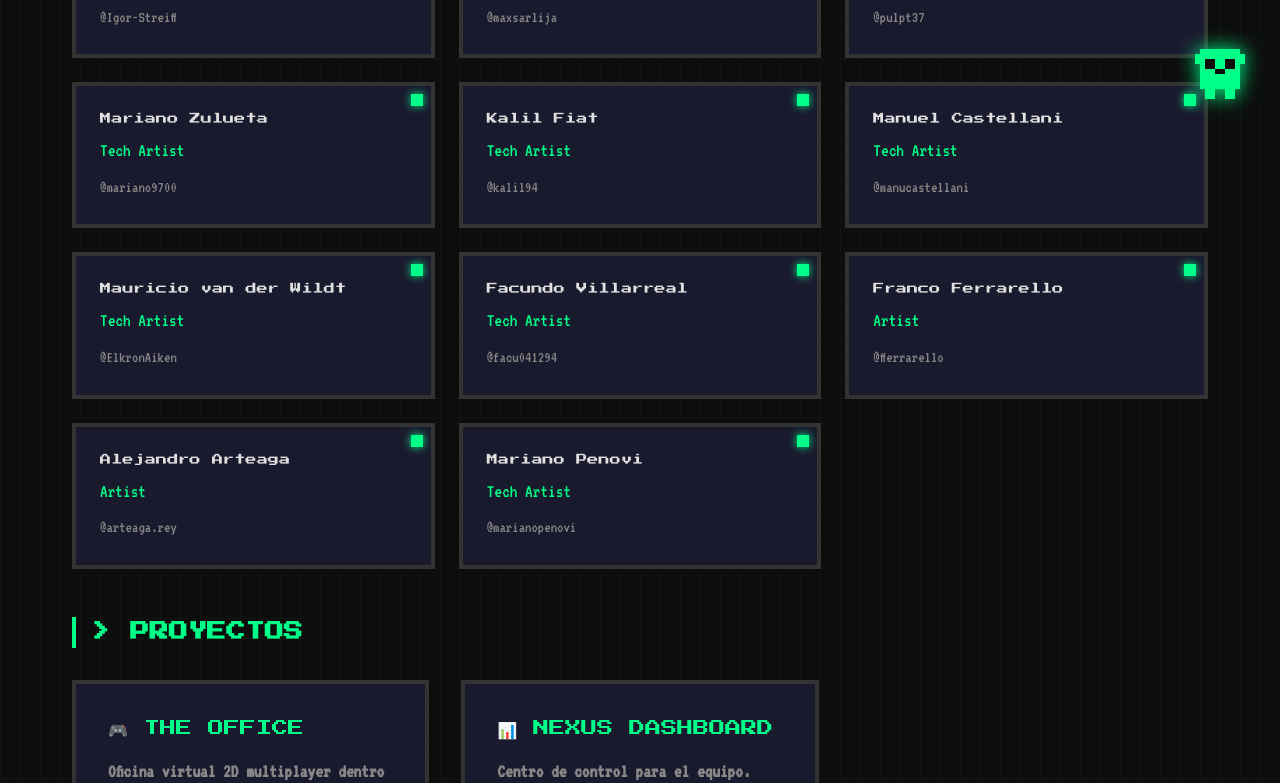
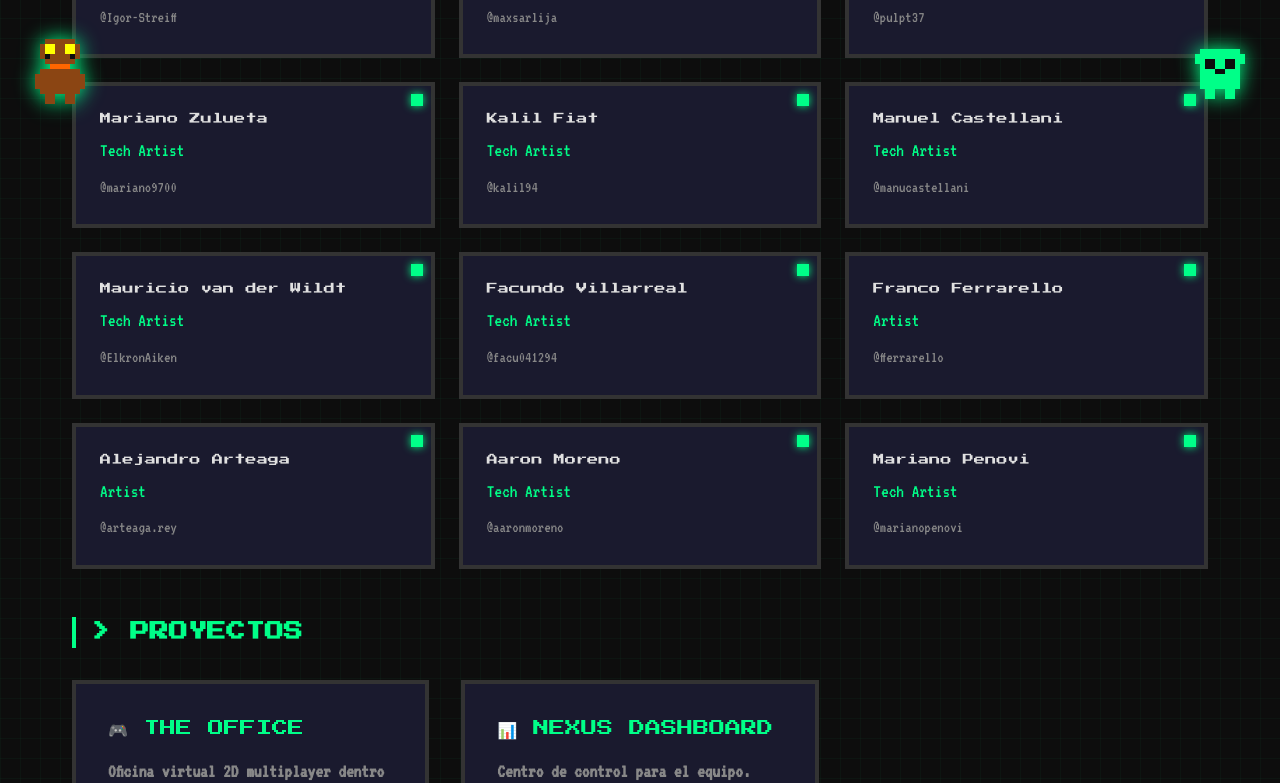
Before and after one commit to maxsarlijagit/desafioViernes, a website: page landing.html in a window 1280 px wide. Shown: the part 662-1445 px from the top of the page. Drawn offline with Linux system fonts and the light colour scheme.

Commit message:
feat: add Aaron Moreno mascot and update team to 12 members

```diff
--- a/landing.html
+++ b/landing.html
@@ -322,7 +322,7 @@
   </style>
 </head>
 <body>
-  <!-- MASCOTE INTERACTIVO -->
+  <!-- MASCOTE INTERACTIVO (Gogenzo) -->
   <div class="mascot-container">
     <div class="mascot-bubble" id="bubble">¡Che, hola! 👋</div>
     <svg class="mascot pixel-pet" id="mascot" viewBox="0 0 16 16" onclick="interact()">
@@ -340,6 +340,45 @@
     </svg>
   </div>
 
+  <!-- MASCOTE AARON (izquierda) -->
+  <div class="mascot-container-left">
+    <div class="mascot-bubble" id="bubble-aaron">¡Qué onda! 😎</div>
+    <svg class="mascot pixel-pet" id="mascot-aaron" viewBox="0 0 16 16" onclick="interactAaron()">
+      <!-- Pixel art owl (sabio) -->
+      <rect x="5" y="2" width="6" height="5" fill="#8B4513"/>
+      <rect x="4" y="3" width="1" height="3" fill="#8B4513"/>
+      <rect x="11" y="3" width="1" height="3" fill="#8B4513"/>
+      <rect x="5" y="3" width="2" height="2" fill="#ffff00"/>
+      <rect x="9" y="3" width="2" height="2" fill="#ffff00"/>
+      <rect x="5" y="5" width="1" height="1" fill="#0d0d0d"/>
+      <rect x="10" y="5" width="1" height="1" fill="#0d0d0d"/>
+      <rect x="6" y="7" width="4" height="1" fill="#ff6600"/>
+      <rect x="4" y="8" width="8" height="5" fill="#8B4513"/>
+      <rect x="3" y="9" width="2" height="3" fill="#8B4513"/>
+      <rect x="11" y="9" width="2" height="3" fill="#8B4513"/>
+      <rect x="5" y="13" width="2" height="2" fill="#8B4513"/>
+      <rect x="9" y="13" width="2" height="2" fill="#8B4513"/>
+    </svg>
+  </div>
+
+  <style>
+    .mascot-container-left {
+      position: fixed;
+      bottom: 20px;
+      left: 20px;
+      z-index: 1000;
+    }
+    .mascot-container-left .mascot-bubble {
+      bottom: 90px;
+      left: 0;
+      right: auto;
+    }
+    .mascot-container-left .mascot-bubble::after {
+      left: 30px;
+      right: auto;
+    }
+  </style>
+
   <div class="container">
     <header>
       <h1>DESAFÍO VIERNES</h1>
@@ -347,7 +386,7 @@
       <div class="pixel-divider"></div>
       <div class="stats">
         <div class="stat">
-          <div class="stat-number">11</div>
+          <div class="stat-number">12</div>
           <div class="stat-label">INTEGRANTES</div>
         </div>
         <div class="stat">
@@ -413,6 +452,11 @@
           <div class="member-name">Alejandro Arteaga</div>
           <div class="member-role">Artist</div>
           <div class="member-github"><a href="https://github.com/arteaga.rey" target="_blank">@arteaga.rey</a></div>
+        </div>
+        <div class="member-card">
+          <div class="member-name">Aaron Moreno</div>
+          <div class="member-role">Tech Artist</div>
+          <div class="member-github"><a href="#" target="_blank">@aaronmoreno</a></div>
         </div>
         <div class="member-card">
           <div class="member-name">Mariano Penovi</div>
@@ -517,6 +561,26 @@
         }, 4000);
       }
     }, 10000);
+
+    // Aaron mascot interaction
+    function interactAaron() {
+      const phrasesAaron = [
+        "¡Qué onda! 😎",
+        "¡Buen proyecto! 🔥",
+        "¿Necesitás una mano? ✋",
+        "¡Vamos que se puede! 💪",
+        "¡Buena esa! 🎮",
+        "¿Querés ayuda con algo? 🤔",
+        "¡Está interesante esto! 👀",
+        "¡Dale, a programar! 💻"
+      ];
+      const phrase = phrasesAaron[Math.floor(Math.random() * phrasesAaron.length)];
+      document.getElementById('bubble-aaron').textContent = phrase;
+      document.getElementById('bubble-aaron').classList.add('show');
+      setTimeout(() => {
+        document.getElementById('bubble-aaron').classList.remove('show');
+      }, 3000);
+    }
   </script>
 </body>
 </html>
```
